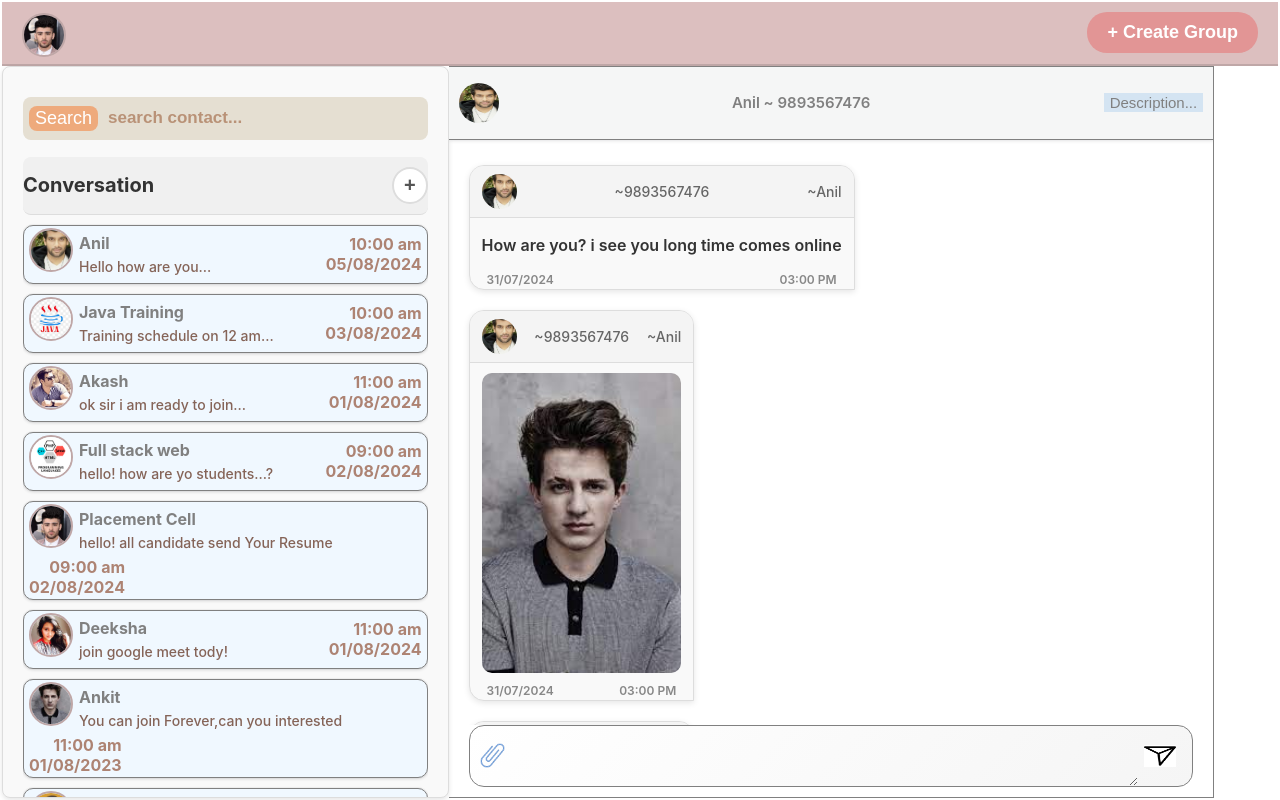
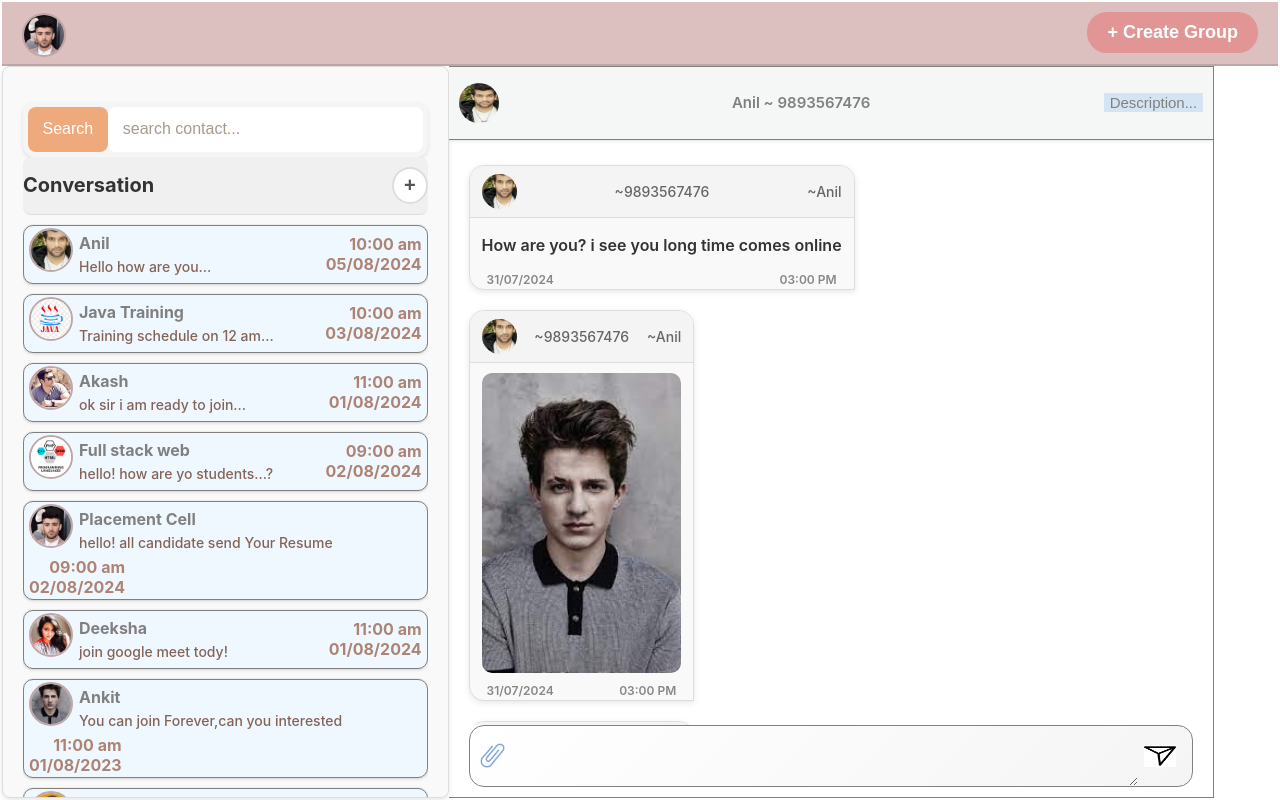
Before and after one commit to SparshAgrawa/Chat_App, a React (Create React App) app: page / in a window 1280 px wide. Built offline with nearby package versions, Linux system fonts and the light colour scheme.

Commit message:
Update searchBar.css

```diff
--- a/src/styles/searchBar.css
+++ b/src/styles/searchBar.css
@@ -2,41 +2,58 @@
   height: 70px;
   width: 100%;
   box-sizing: border-box;
-  padding-top: 10px;
+  padding-top: 15px;
 }
 
 .search-container {
   display: flex;
   justify-content: center;
   align-items: center;
-  background-color: rgb(229, 223, 210);
-  border-radius: 8px;
+  background-color: #f5f5f5;
+  border-radius: 12px;
+  padding: 5px;
+  box-shadow: 0 2px 4px rgba(0, 0, 0, 0.1);
 }
 
 .search-container input {
-  height: 43px;
+  height: 45px;
   width: 80%;
   border: none;
   outline: none;
-  padding: 0 10px;
+  padding: 0 15px;
   box-sizing: border-box;
-  background-color: transparent;
-  font-weight: 700;
+  background-color: #fff;
+  border-radius: 8px;
+  font-weight: 600;
+  font-size: 16px;
+  color: #333;
+  transition: background-color 0.3s;
+}
+
+.search-container input::placeholder {
+  color: #a89b8c;
+  font-weight: 500;
   font-size: 16px;
 }
 
-.search-container input::placeholder {
-  color: rgb(185, 146, 119);
-  font-weight: 600;
-  font-size: 17px;
+.search-container input:focus {
+  background-color: #eaeaea;
+  border-radius: 8px;
 }
 
 #search-btn {
   background: #eeaa7c;
-  height: 25px;
+  height: 45px;
+  width: 80px;
   color: #fff;
   border: none;
-  font-size: 18px;
+  font-size: 16px;
   border-radius: 8px;
   cursor: pointer;
+  transition: background-color 0.3s, transform 0.2s;
 }
+
+#search-btn:hover {
+  background: #d89b6f;
+  transform: scale(1.05);
+}
```
